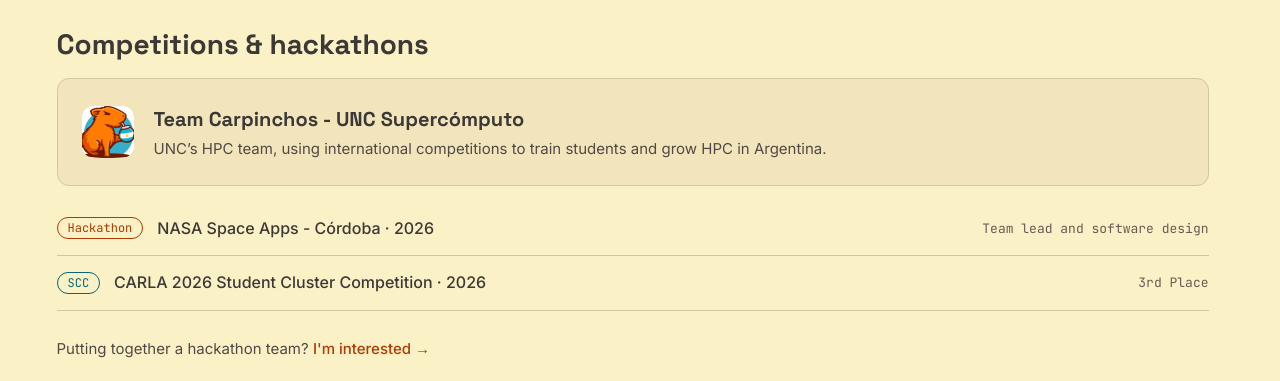
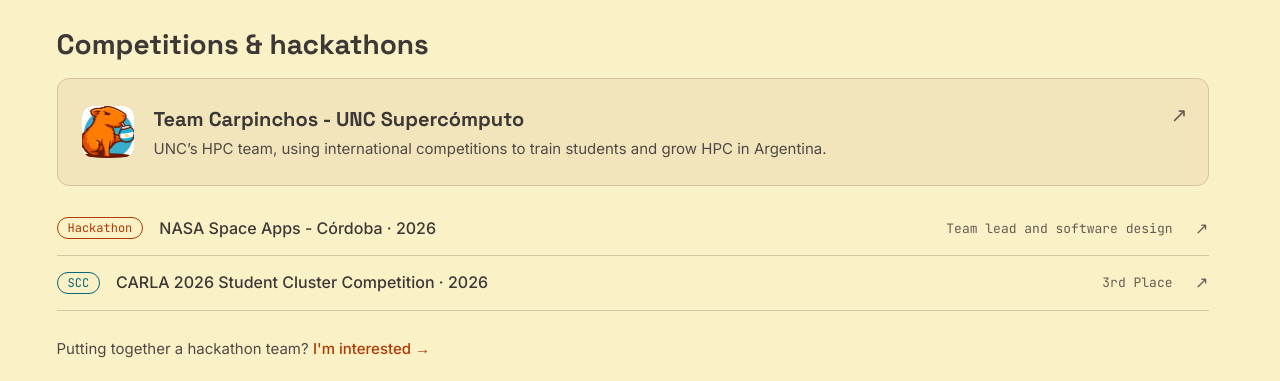
Before and after one commit to Juanma-Her/blog, a Jekyll site: the page built from src/pages/about.html, in a window 1280 px wide. Shown: the part 953-1334 px from the top of the page. Built offline with Jekyll 4.4.1, drawn with Linux system fonts in a browser that asks for light colours.

Commit message:
About: competition rows and team card as whole links with an arrow

```diff
--- a/src/_layouts/about.html
+++ b/src/_layouts/about.html
@@ -74,23 +74,32 @@ layout: base
     <h2 id="competitions-heading">{{ strings.competitions }}</h2>
     {%- assign team = about.competitions.team %}
     {%- assign team_logo = site.static_files | where: "path", team.logo | first %}
-    <div class="team-card">
+    {%- comment %} Option 4 (canvas "Competition links"): a linked card or row is one big link with ↗ at its end. {% endcomment %}
+    {%- if team.url %}<a class="team-card" href="{{ team.url }}">{% else %}<div class="team-card">{% endif %}
       {%- if team_logo %}
       <img class="team-icon team-icon--image" src="{{ team.logo }}" alt="" width="52" height="52">
       {%- else %}
       <span class="team-icon">{% include icon-server.html %}</span>
       {%- endif %}
       <div>
-        <p class="team-name">{% if team.url %}<a href="{{ team.url }}">{{ team.name }}</a>{% else %}{{ team.name }}{% endif %}</p>
+        <p class="team-name">{{ team.name }}</p>
         <p class="team-summary">{{ team.summary | localize: lang | markdownify | remove: "<p>" | remove: "</p>" | strip }}</p>
       </div>
+    {%- if team.url %}
+      <span class="link-arrow" aria-hidden="true">↗</span>
+    </a>
+    {%- else %}
     </div>
+    {%- endif %}
     <ul class="about-list competitions">
       {%- for entry in about.competitions.entries %}
       <li>
+        {%- if entry.url %}<a class="competition-row" href="{{ entry.url }}">{% else %}<div class="competition-row">{% endif %}
         <span class="type-pill type--{{ entry.kind }}">{{ strings.kinds[entry.kind] }}</span>
-        <span class="about-list-title">{% if entry.url %}<a href="{{ entry.url }}">{{ entry.event }}</a>{% else %}{{ entry.event }}{% endif %} · {{ entry.date | slice: 0, 4 }}</span>
+        <span class="about-list-title">{{ entry.event }} · {{ entry.date | slice: 0, 4 }}</span>
         <span class="about-list-meta">{% if entry.result %}{{ entry.result | localize: lang }}{% else %}{{ entry.role | localize: lang }}{% endif %}</span>
+        <span class="link-arrow" aria-hidden="true">{% if entry.url %}↗{% endif %}</span>
+        {%- if entry.url %}</a>{% else %}</div>{% endif %}
       </li>
       {%- endfor %}
     </ul>
```
Also changed, not shown: src/assets/css/_components.css (+9 -2 lines).
